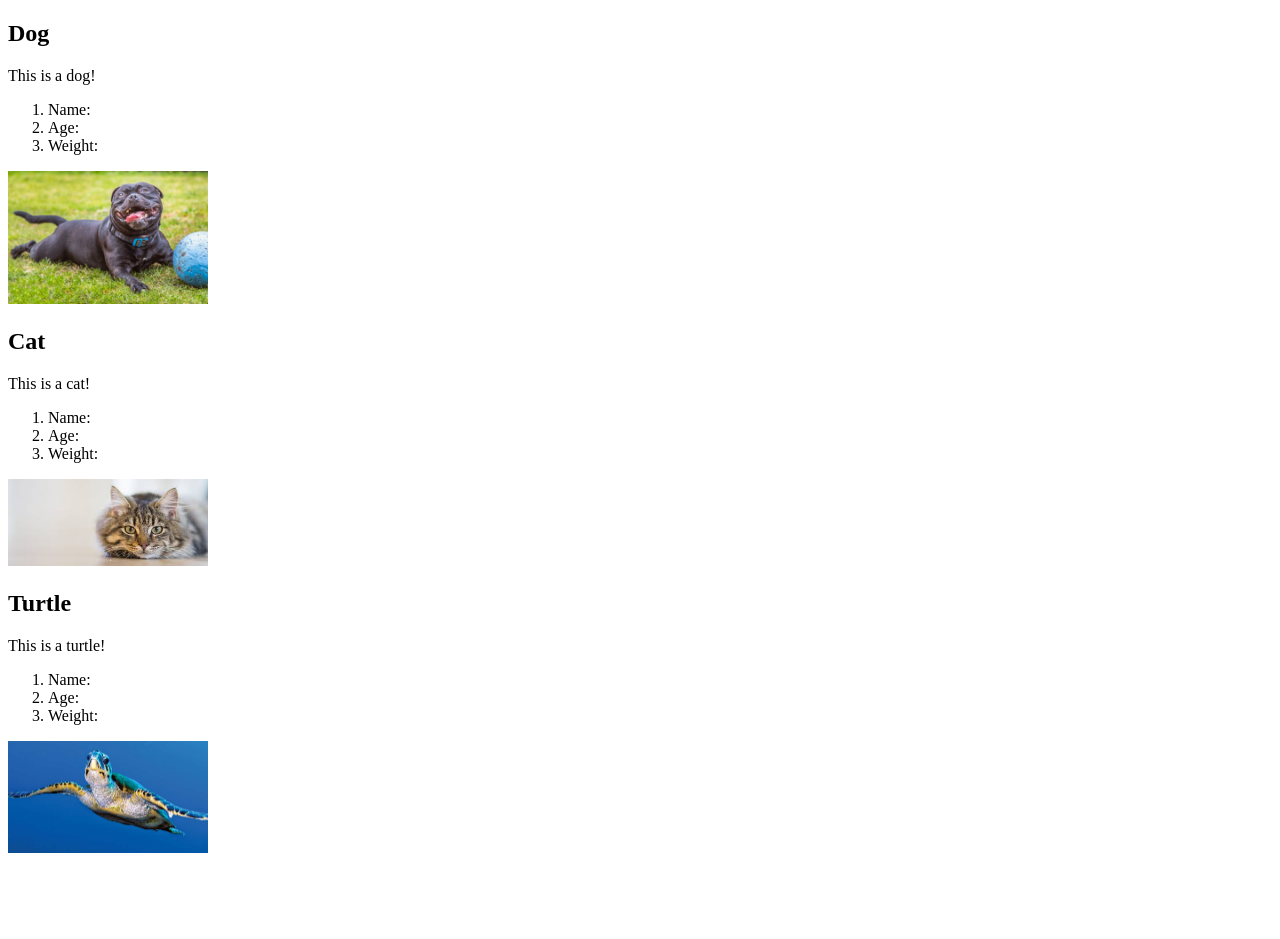
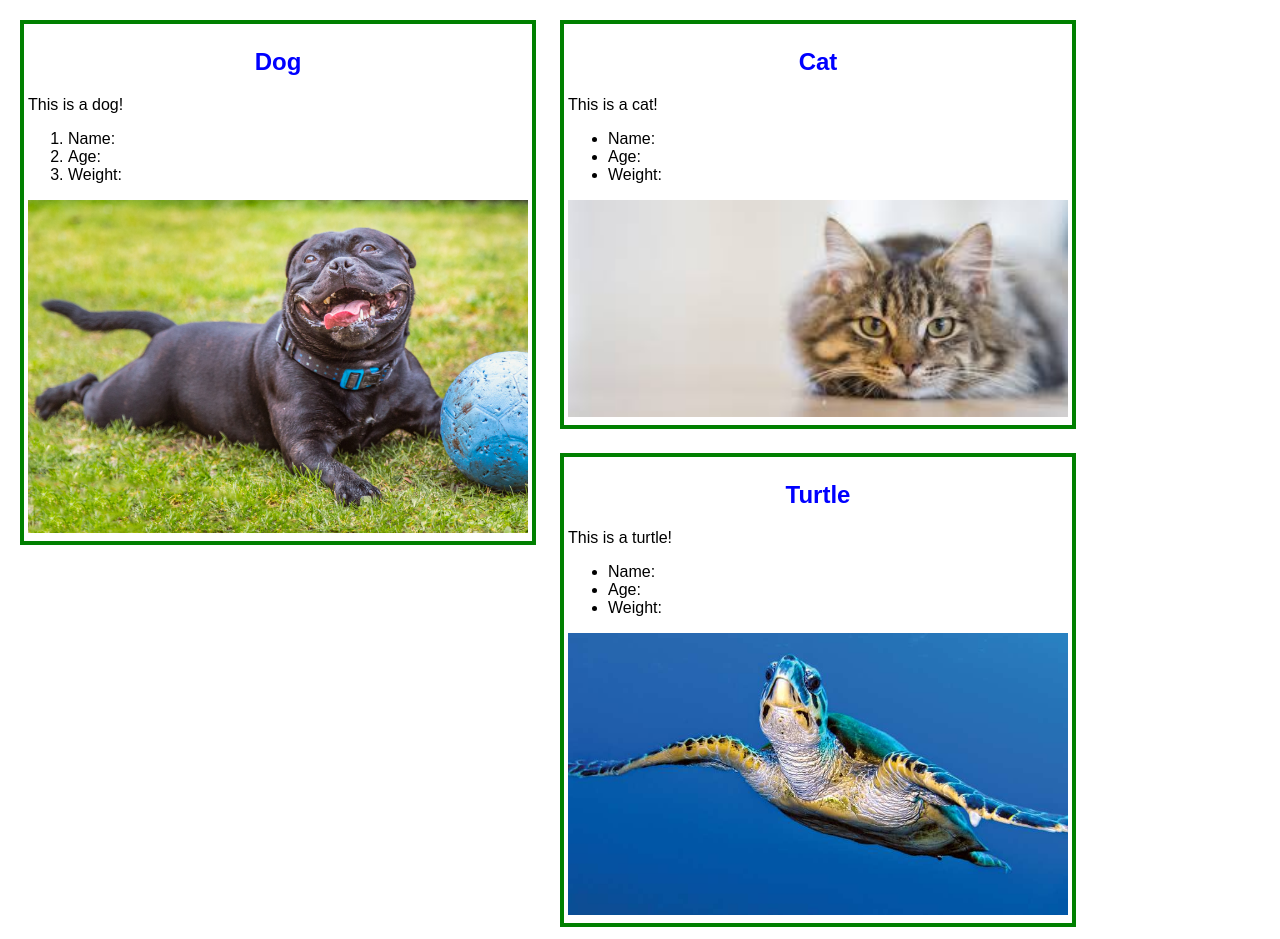
Before and after one commit to GBProductions/animal-shelter1, a plain HTML site: page index.html in a window 1280 px wide. Before the commit the page ends 865 px from the top, so only its background shows below. Drawn offline with Linux system fonts and the light colour scheme.

Commit message:
Change styles.
Co-authored-by: Shanen Cross <shanencross@yahoo.com>

```diff
--- a/css/styles.css
+++ b/css/styles.css
@@ -1,7 +1,17 @@
-animal {
-
+.animal {
+	font-family: sans-serif;
+	float:left;
+	width: 500px;
+	margin: 12px;
+	border: 4px solid green;
+	padding: 4px;
 }
 
-img {
-    width: 200px;
+.animal h2 {
+	text-align: center;
+	color: blue;
 }
+
+.animal img {
+		width: inherit;
+}
--- a/index.html
+++ b/index.html
@@ -20,22 +20,22 @@
 	<div class="animal">
 		<h2>Cat</h2>
 		<p>This is a cat!</p>
-		<ol>
+		<ul>
 			<li>Name: </li>
 			<li>Age: </li>
 			<li>Weight: </li>
-		</ol>
+		</ul>
 		<img src="img/cat.jpeg" alt="Cat">
 	</div>
 
 	<div class="animal">
 		<h2>Turtle</h2>
 		<p>This is a turtle!</p>
-		<ol>
+		<ul>
 			<li>Name: </li>
 			<li>Age: </li>
 			<li>Weight: </li>
-		</ol>
+		</ul>
 		<img src="img/turtle.jpg" alt="Turtle">
 	</div>
 </body>
```
